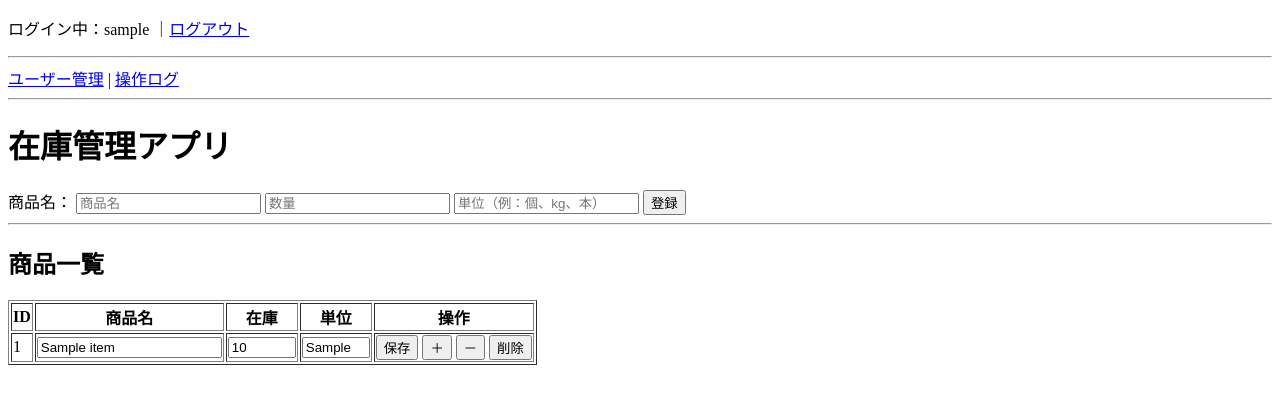
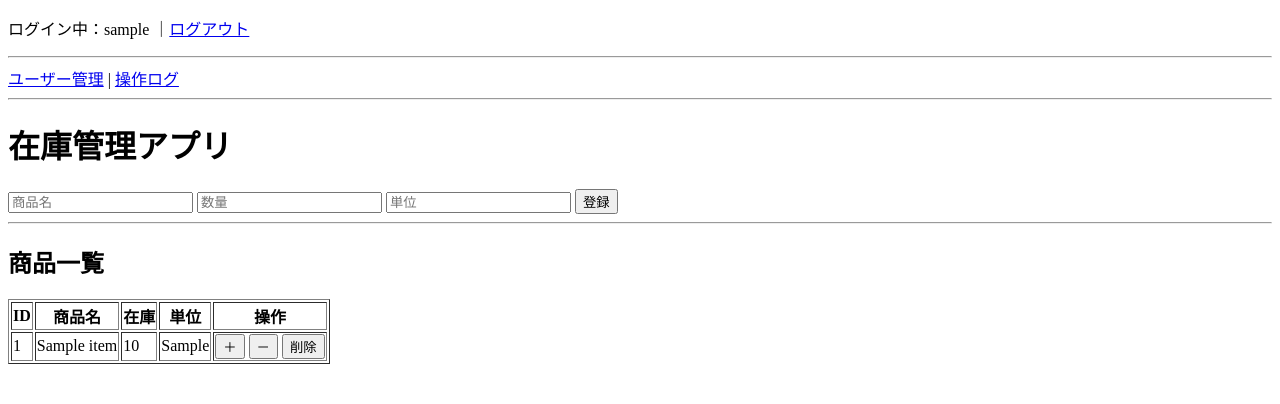
Before and after one commit to maitagak/es-inventory-app, a Flask app: page / in a window 1280 px wide. Shown: the top 404 px of the page. Run offline with Flask 3, Linux system fonts and the light colour scheme; the visitor is signed in with stand-in values (Sample User, id 1); tables that the repository leaves empty hold one stand-in row (values such as "Sample post").

Commit message:
Update index.html

```diff
--- a/templates/index.html
+++ b/templates/index.html
@@ -21,10 +21,9 @@
 <h1>在庫管理アプリ</h1>
 
 <form action="/add" method="post">
-  商品名：
   <input type="text" name="name" placeholder="商品名" required>
   <input type="number" name="quantity" placeholder="数量" required>
-  <input type="text" name="unit" placeholder="単位（例：個、kg、本）" required>
+  <input type="text" name="unit" placeholder="単位" required>
   <button type="submit">登録</button>
 </form>
 
@@ -44,25 +43,10 @@
   {% for item in items %}
   <tr>
     <td>{{ item[0] }}</td>
-
+    <td>{{ item[1] }}</td>
+    <td>{{ item[2] }}</td>
+    <td>{{ item[3] }}</td>
     <td>
-      <input type="text" name="name" value="{{ item[1] }}" form="edit-{{ item[0] }}">
-    </td>
-
-    <td>
-      <input type="number" name="quantity" value="{{ item[2] }}" style="width:60px;" form="edit-{{ item[0] }}">
-    </td>
-
-    <td>
-      <input type="text" name="unit" value="{{ item[3] }}" style="width:60px;" style="width:60px;" form="edit-{{ item[0] }}">
-    </td>
-
-    <td>
-      <form id="edit-{{ item[0] }}" action="/edit" method="post" style="display:inline;">
-        <input type="hidden" name="id" value="{{ item[0] }}">
-        <button type="submit">保存</button>
-      </form>
-
       <form action="/update" method="post" style="display:inline;">
         <input type="hidden" name="id" value="{{ item[0] }}">
         <button name="action" value="plus">＋</button>
```
